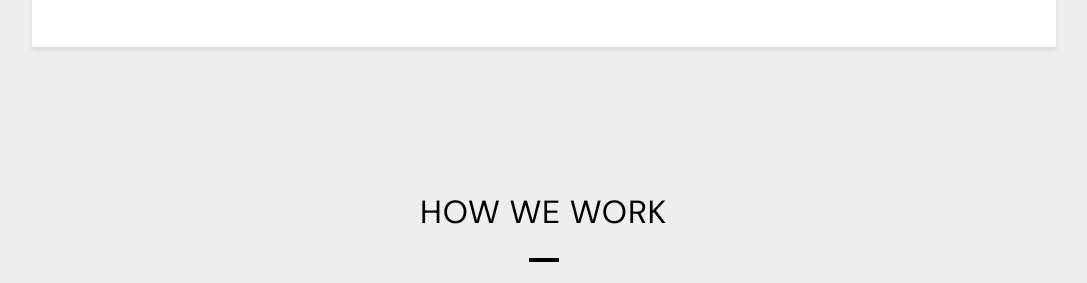
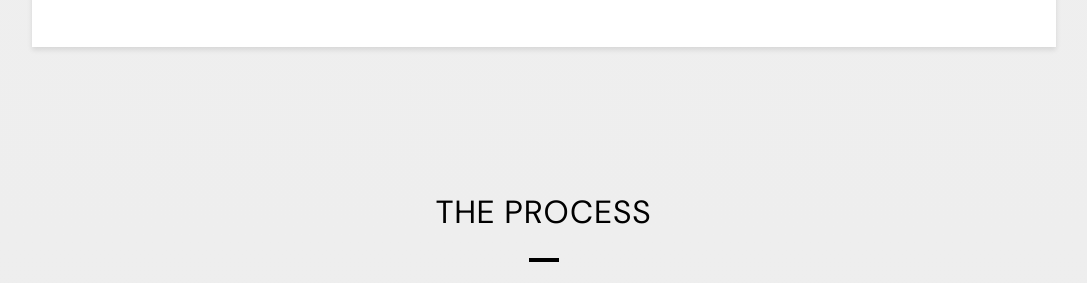
Before and after one commit to wangaj4/voltaic, a React (Create React App) app: page /about in a window 1280 px wide. Shown: the part 1180-1463 px from the top of the page, without its empty margins (96-1183 px from the left). Built offline with nearby package versions, Linux system fonts and the light colour scheme.

Commit message:
minor content changes

```diff
--- a/src/About.js
+++ b/src/About.js
@@ -12,7 +12,7 @@ import profile3 from './img/temppro.png';
 import aboutImage from "./img/collegeofengineering.jpg";
 
 const events = ["Data Collection", "Your water data", "Our team will reach out to request all the necessary bills, data, and other documents for our analysis. Throughout the process timeline, we will maintain clear communication to ensure we have what we need to properly serve the district and reduce costs.",
-    "Analysis","Detecting inefficiencies","Here, we begin our work and utilize our methods to find out the most efficient ways for the district to reduce operating costs. Our data-driven analysis has previously cut down costs for numerous districts(check our portfolio!), so you won't have to worry about the validity of our procedures.",
+    "Analysis","Detecting inefficiencies","Here, we begin our work and utilize our methods to find out the most efficient ways for the district to reduce operating costs. Our data-driven analysis methods have consistently cut down costs for the districts they've been done on, so you won't have to worry about the effectiveness of our procedures.",
     "Presentation","Fixing the problem","When our analysis is completed, the main recommendations will be given via presentation through a scheduled meeting. A complete comprehensive list of our actionable insights and instructions will be provided as well. Proper communication with the district is our top priority throughout this stage."]
 
 const names = ["Saqif Ushyair", "Jeffrey Yan", "Andrew Wang"]
@@ -137,7 +137,7 @@ function About() {
 
             <div className='spacer'/>
 
-            <div className={"centerHeader"}>HOW WE WORK</div>
+            <div className={"centerHeader"}>THE PROCESS</div>
             <div className={"separateBar"}/>
             <div className = "culture">
                 <div className = "timelineContainer" id = "timeline">
--- a/src/Portfolio/Portfolio.css
+++ b/src/Portfolio/Portfolio.css
@@ -43,7 +43,6 @@
   .widePic{
     width:70%;
 
-    box-shadow: 0 0 10px rgba(0, 0, 0, 0.4);
     margin-top:1rem;
     margin-left:15%;
   }
```
